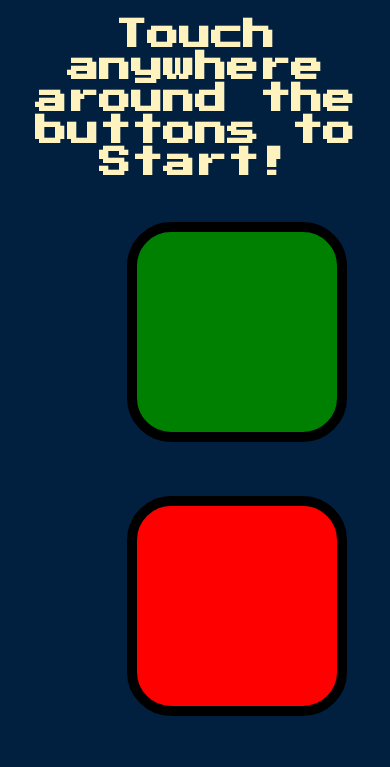
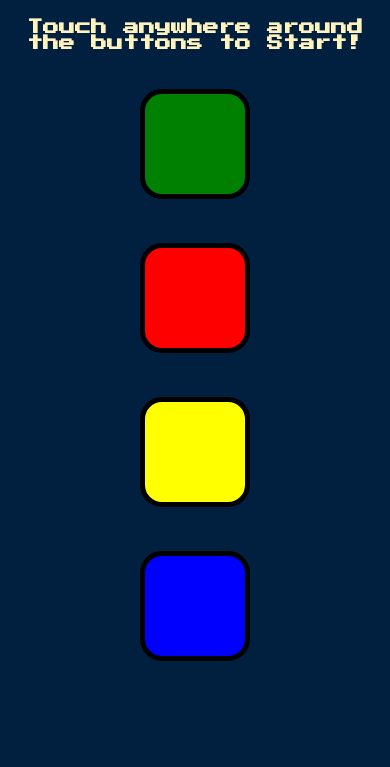
Before and after one commit to vsharsha28/Simon-Game, a plain HTML site: page index.html in a window 390 px wide. Shown: the top 767 px of the page. Drawn offline with nearby package versions, Linux system fonts and the light colour scheme.

Commit message:
Update styles.css

```diff
--- a/styles.css
+++ b/styles.css
@@ -55,8 +55,24 @@ body {
 @media (max-width:900px){
   #level-title {
     font-family: 'Press Start 2P', cursive;
-    font-size: 2rem;
+    font-size: 1rem;
     margin:  5%;
     color: #FEF2BF;
   }
+
+  .container {
+    display: block;
+    width: 40%;
+    margin: auto;
+
+  }
+
+  .btn {
+    margin: 20px;
+    display: inline-block;
+    height: 100px;
+    width: 100px;
+    border: 5px solid black;
+    border-radius: 20%;
+  }
 }
```
